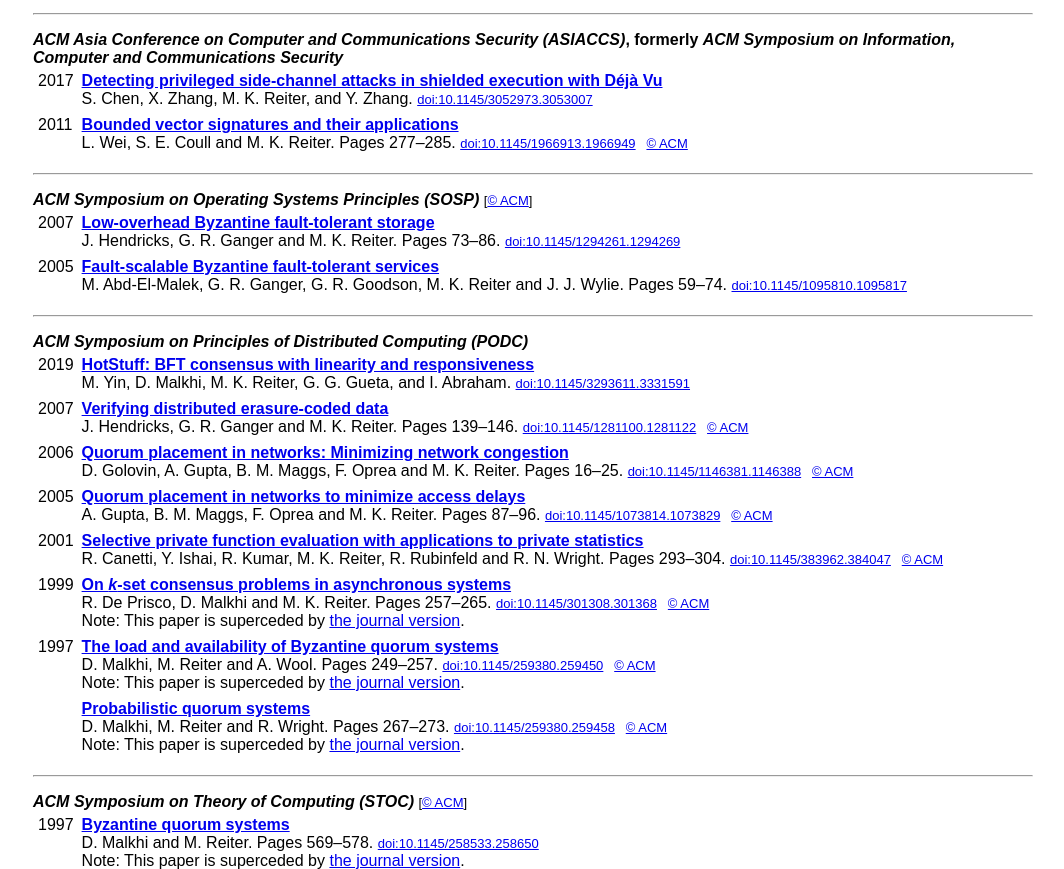
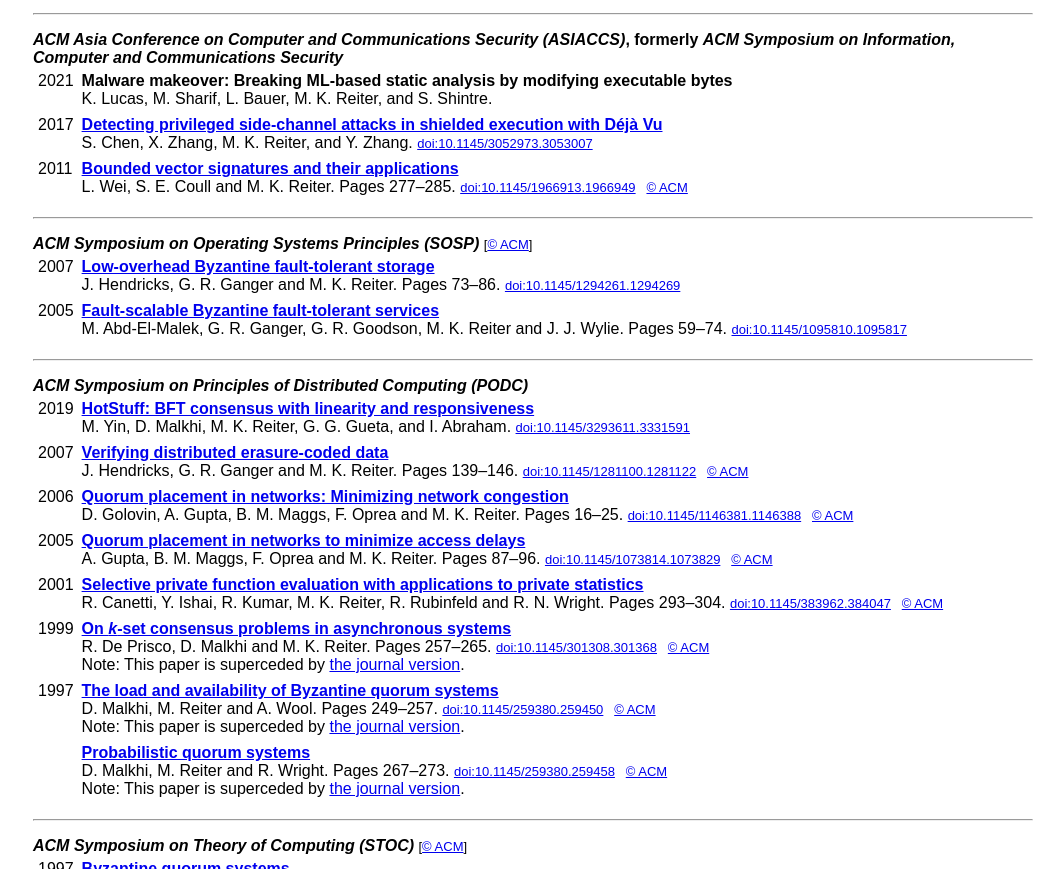
Before and after one commit to reitermk/reitermk.github.io, a plain HTML site: page papers/byForum.html in a window 1280 px wide. Shown: the part 2755-3624 px from the top of the page, without its empty margins (107-1171 px from the left). Drawn offline with Linux system fonts and the light colour scheme; files whose address does not match are found by name.

Commit message:
Updated pubs

```diff
--- a/papers/byForum.html
+++ b/papers/byForum.html
@@ -503,6 +503,11 @@
 
 <p><b><i><a name="ASIACCS">ACM Asia Conference on Computer and Communications Security (ASIACCS)</a></i>, formerly <i>ACM Symposium on Information, Computer and Communications Security</i></b>
 <table border=0 cellpadding=3>
+<tr valign=top><td>2021</td>
+<td><b>Malware makeover: Breaking ML-based static analysis by modifying executable bytes</b>
+<br>K. Lucas, M. Sharif, L. Bauer, M. K. Reiter, and S. Shintre.
+</td></tr>
+
 <tr valign=top><td>2017</td>
 <td><b><a href="./2017/ASIACCS.pdf">Detecting privileged side-channel attacks in shielded execution with D&eacute;j&agrave; Vu</a></b>
 <br>S. Chen, X. Zhang, M. K. Reiter, and Y. Zhang.  <font size="-1"><a href="http://dx.doi.org/10.1145/3052973.3053007">doi:10.1145/3052973.3053007</a></font>
```
Also changed, not shown: papers/byYear.html (+5 -0 lines).
